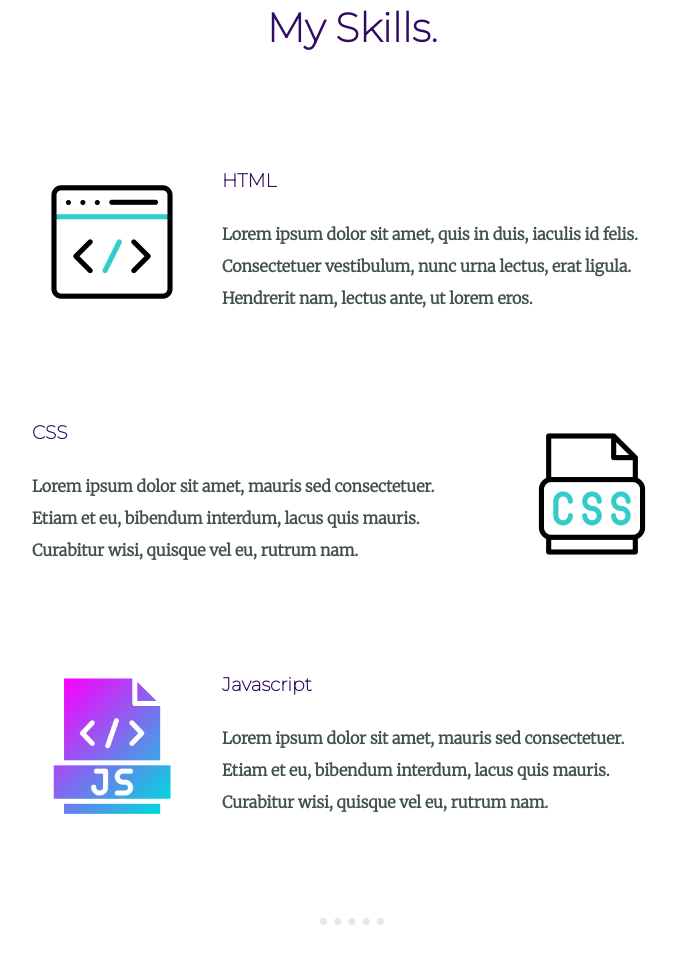
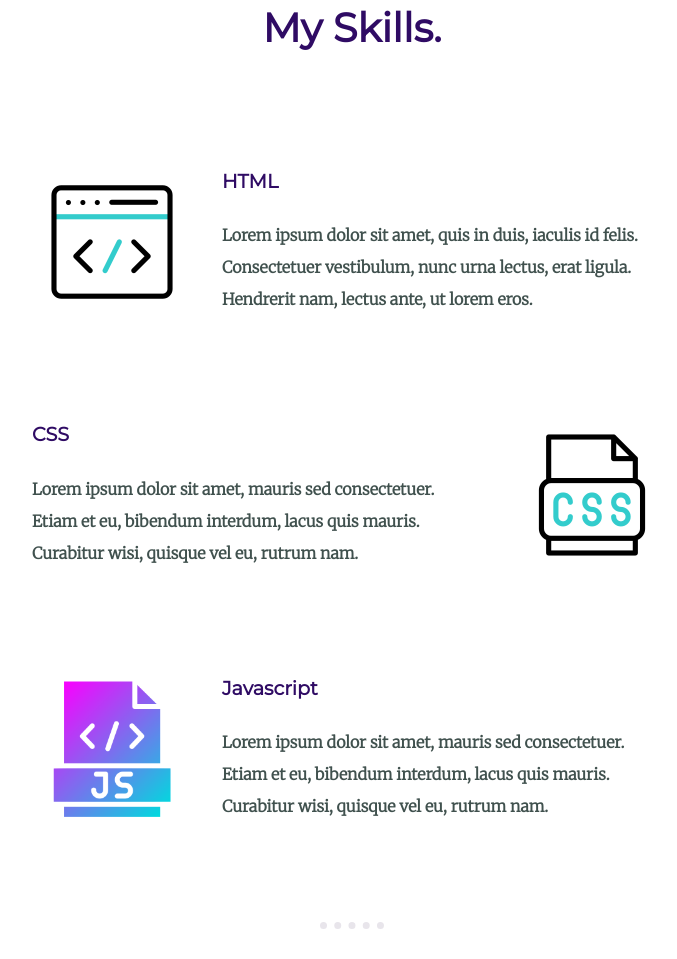
Before and after one commit to AyandaAde/Personal-Website-3, a plain HTML site: page index.html in a window 1280 px wide. Shown: the part 1451-2410 px from the top of the page, without its empty margins (288-965 px from the left). Drawn offline with Linux system fonts and the light colour scheme.

Commit message:
personal site updated files

```diff
--- a/css/styles.css
+++ b/css/styles.css
@@ -22,11 +22,13 @@ h2{
     color: #2f0b64;
     padding-bottom: 10px;
 
+
 }
 
 h3{
     font-family: 'Montserrat', sans-serif;
     color: #2f0b64;
+
 }
 
 hr{
@@ -109,11 +111,15 @@ hr{
  .middle-container{
     margin: 100px 0;
  }
+ .skill_headings{
+    font-size: 1.2rem;
+ }
  .skill-row{
     width: 50%;
     margin: 100px auto 100px auto;
     text-align: left;
     line-height: 2;
+
 
 }
 
--- a/index.html
+++ b/index.html
@@ -8,9 +8,9 @@
     <link rel="stylesheet" href="css/styles.css">
     <link rel="icon" href="favicon.ico">
     <link rel="preconnect" href="https://fonts.googleapis.com">
-<link rel="preconnect" href="https://fonts.gstatic.com" crossorigin>
-<link href="https://fonts.googleapis.com/css2?family=Merriweather:wght@300&family=Montserrat:wght@100&family=Sacramento&display=swap" rel="stylesheet">
-</head>
+    <link rel="preconnect" href="https://fonts.gstatic.com" crossorigin>
+    <link href="https://fonts.googleapis.com/css2?family=Merriweather:wght@300&family=Montserrat&family=Sacramento&display=swap" rel="stylesheet">
+  </head>
 <body>
     <div class="top_container">
         <img class="top_cloud" src="images/cloud.png" alt="cloud.png">
@@ -30,17 +30,17 @@
           <h2>My Skills.</h2>
           <div class="skill-row">
             <img id="html_skill_image" class="html_skill" src="images/html.gif" alt="html.gif">
-            <h3>HTML</h3>
+            <h3 class="skill_headings">HTML</h3>
             <p>Lorem ipsum dolor sit amet, quis in duis, iaculis id felis. Consectetuer vestibulum, nunc urna lectus, erat ligula. Hendrerit nam, lectus ante, ut lorem eros.</p>
           </div>
           <div class="skill-row">
             <img id="css_skill_image" class="css_skill" src="images/css.gif" alt="css.gif">
-            <h3>CSS</h3>
+            <h3 class="skill_headings">CSS</h3>
             <p>Lorem ipsum dolor sit amet, mauris sed consectetuer. Etiam et eu, bibendum interdum, lacus quis mauris. Curabitur wisi, quisque vel eu, rutrum nam.</p>
           </div>
           <div class="skill-row">
             <img id="javascript_skill_image" class="javascript_skill" src="images/javascript.png" alt="javascript.png">
-            <h3>Javascript</h3>
+            <h3 class="skill_headings">Javascript</h3>
             <p>Lorem ipsum dolor sit amet, mauris sed consectetuer. Etiam et eu, bibendum interdum, lacus quis mauris. Curabitur wisi, quisque vel eu, rutrum nam.</p>
           </div>
         </div>
```
